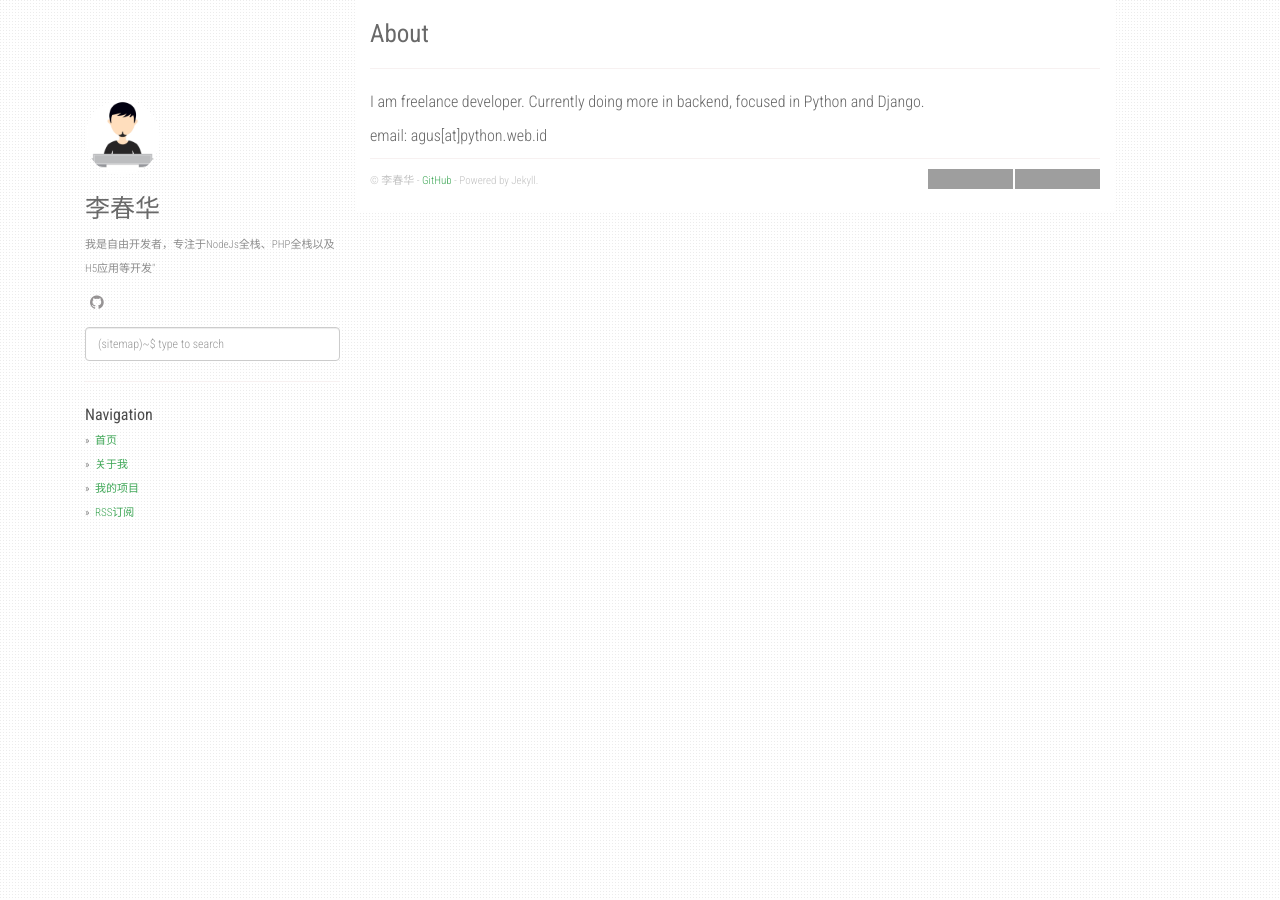
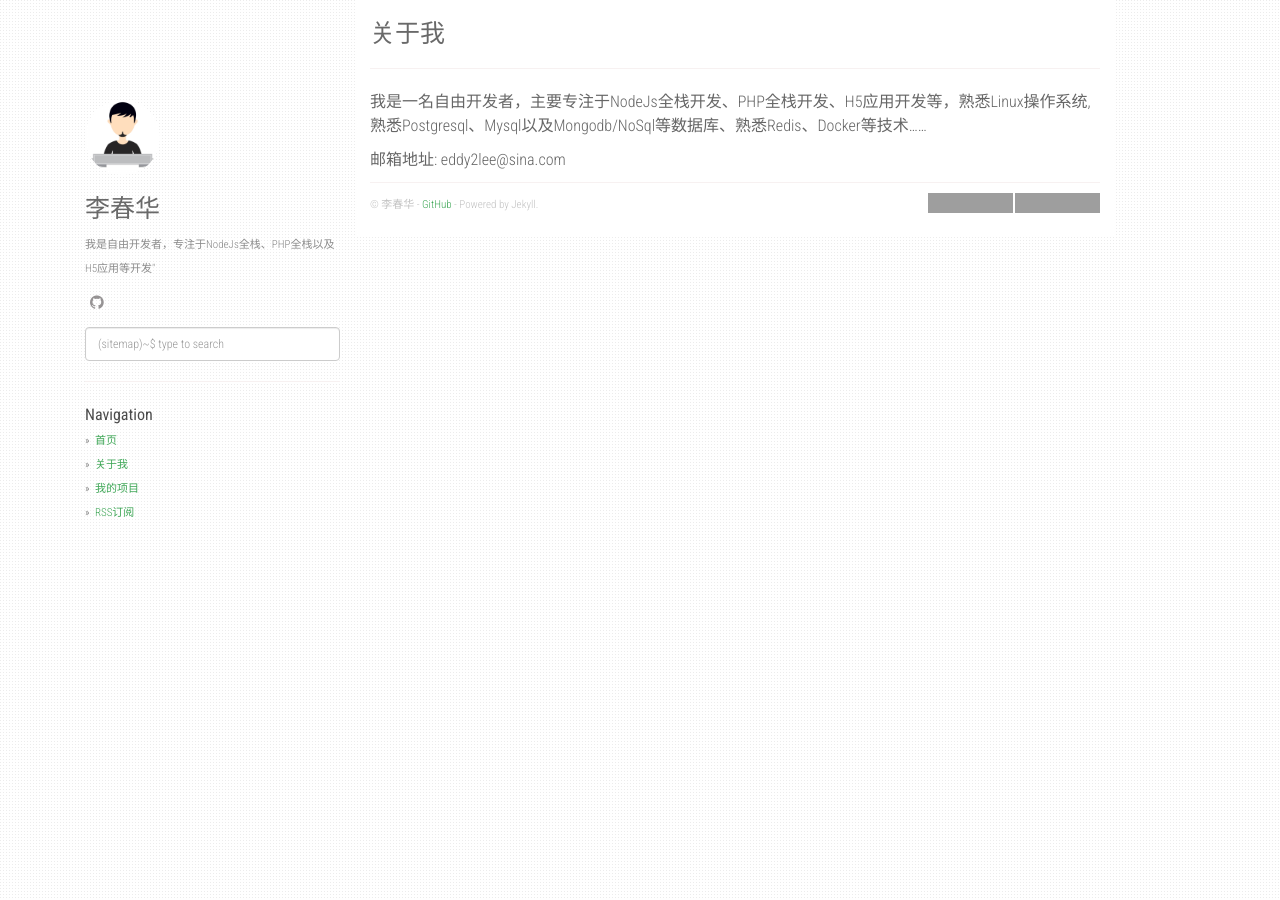
Before and after one commit to eddy2lee/eddy2lee.github.io, a Jekyll site: the page built from about.md, in a window 1280 px wide. Built offline with Jekyll 4.4.1, drawn with Linux system fonts in a browser that asks for light colours; nearby versions of some CDN libraries; grey boxes are pictures that could not be loaded.

Commit message:
Update about.md

```diff
--- a/about.md
+++ b/about.md
@@ -1,9 +1,9 @@
 ---
 layout: page
-title: About
+title: 关于我
 permalink: /about/
 ---
 
-I am freelance developer. Currently doing more in backend, focused in Python and Django.
+我是一名自由开发者，主要专注于NodeJs全栈开发、PHP全栈开发、H5应用开发等，熟悉Linux操作系统, 熟悉Postgresql、Mysql以及Mongodb/NoSql等数据库、熟悉Redis、Docker等技术......
 
-email: agus[at]python.web.id
+邮箱地址: eddy2lee@sina.com
```
